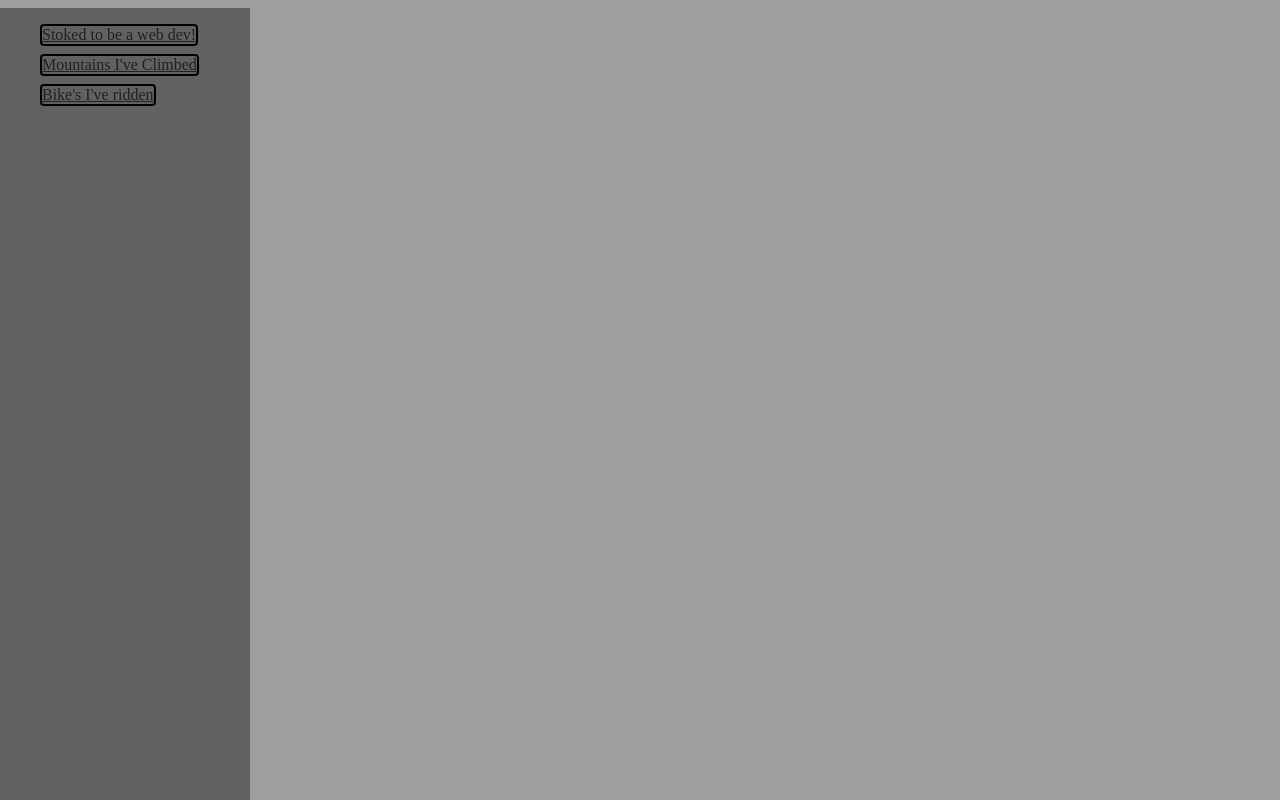
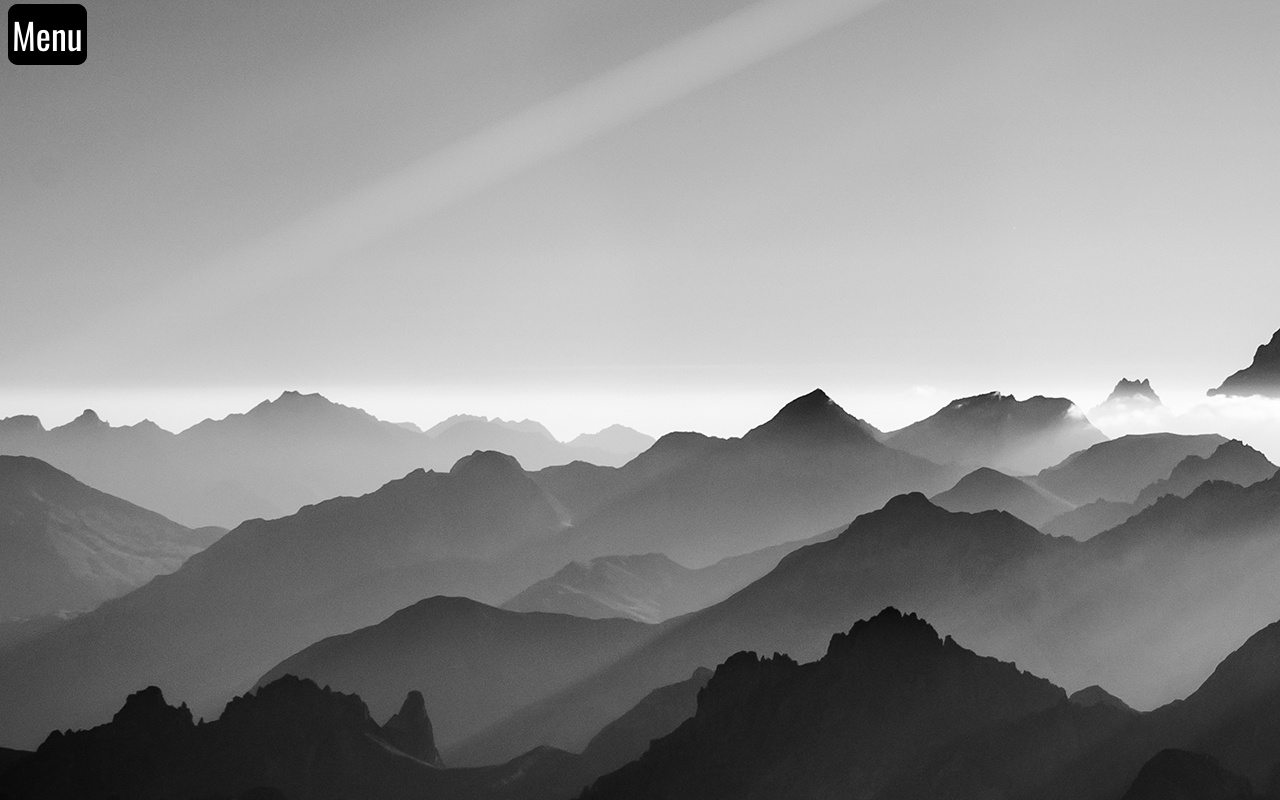
Before and after one commit to S204STi/personalPractice, a plain HTML site: page main.html in a window 1280 px wide. Drawn offline with nearby package versions, Linux system fonts and the light colour scheme.

Commit message:
added background image

```diff
--- a/main.html
+++ b/main.html
@@ -7,7 +7,9 @@
 </head>
 
 <body>
-
+  <div class="toggleOn">
+    Menu
+  </div>
   <div class="menuLeft">
     <ul>
       <li><a href="pageTwo.html">Stoked to be a web dev!</a></li>
--- a/style.css
+++ b/style.css
@@ -1,5 +1,6 @@
 body {
-  background-color: #9E9E9E;
+  background-image: url("mountains-big-long-range-covered-in-fog-x.jpg");
+  max-width: 100%
 }
 
 a {
@@ -15,9 +16,19 @@ li {
 }
 
 .menuLeft {
-  left:0px;
+  left:-250px;
   height: 100%;
   position: fixed;
   width: 250px;
   background-color: #616161;
 }
+
+.toggleOn {
+  border: 4px solid black;
+  border-radius: 10px;
+  display: inline;
+  background-color: black;
+  color: white;
+  font-family: "Oswald"; sans-serif;
+  font-size: 36px;
+}
```
Also changed, not shown: mountains-big-long-range-covered-in-fog-x.jpg (added).
